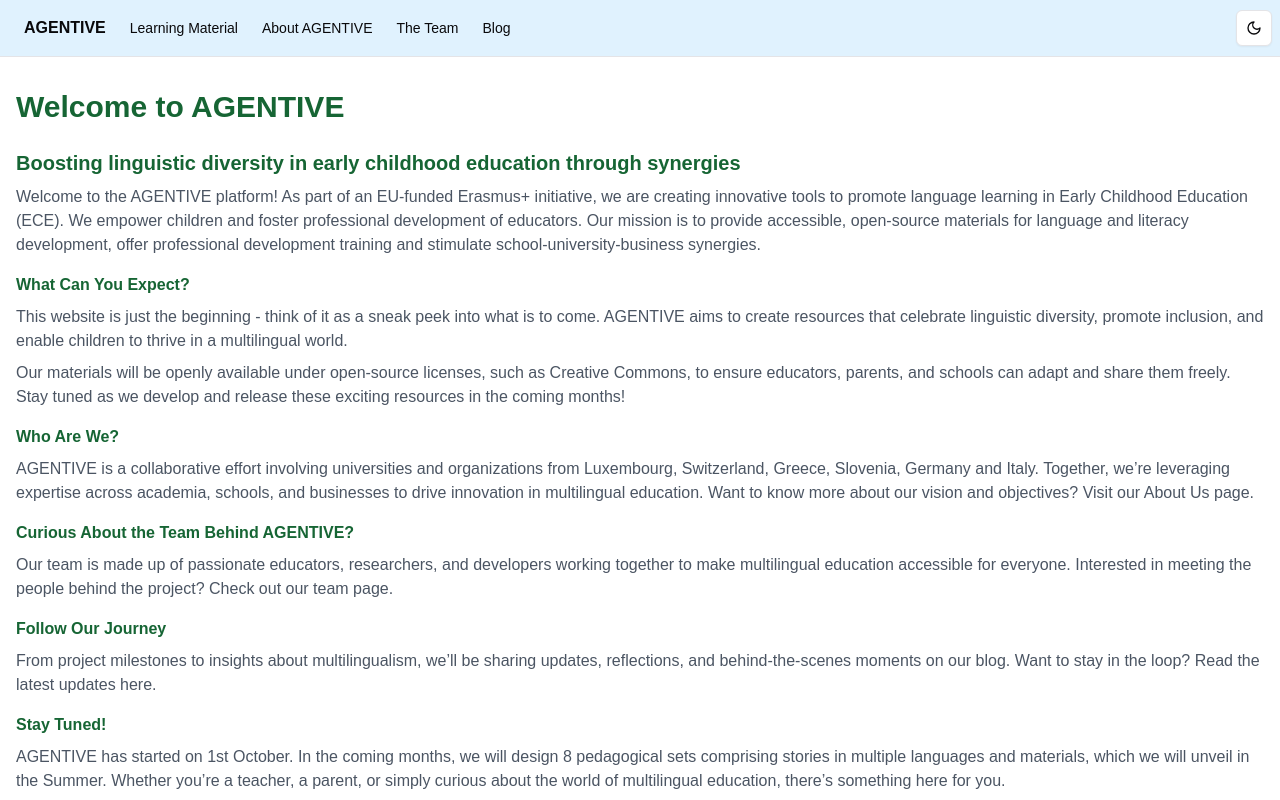
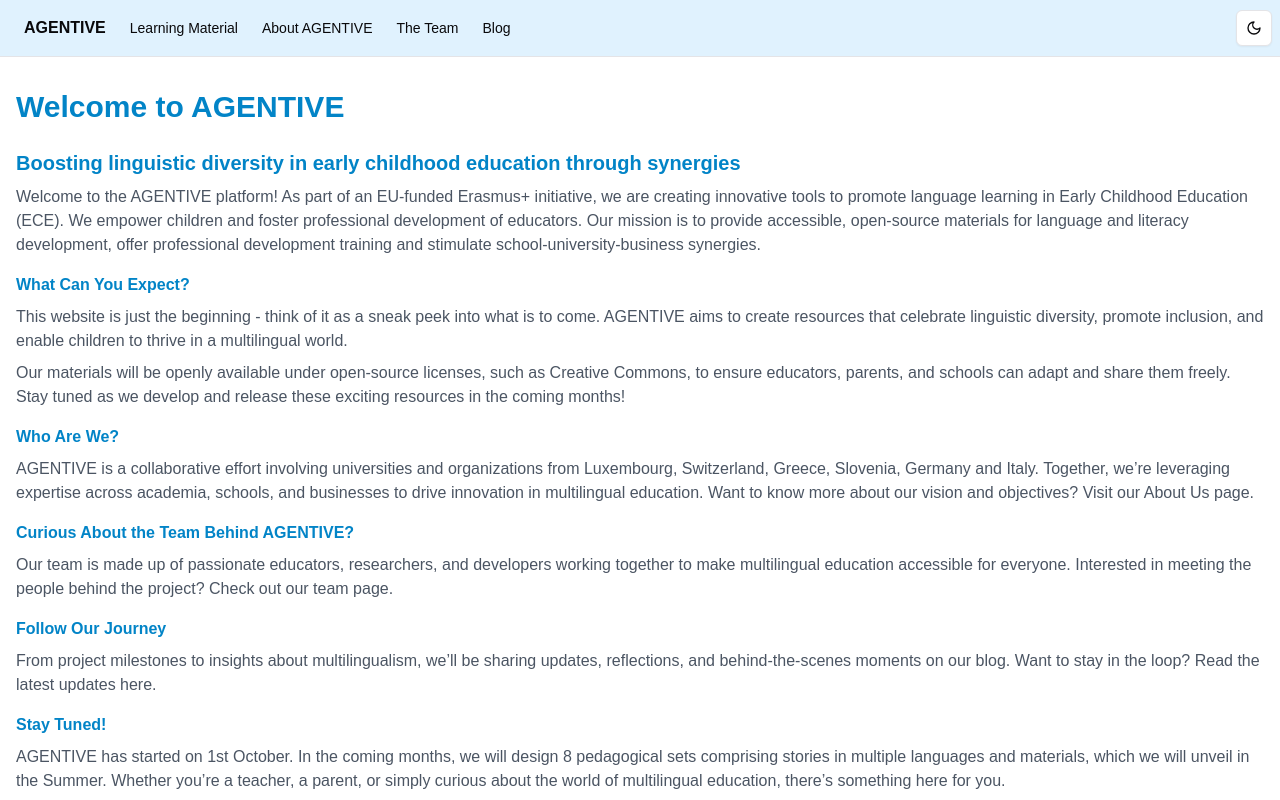
Before and after one commit to niklaskloth97/agentive, a Next.js app in the folder frontend/: page / in a window 1280 px wide. Shown: the top 800 px of the page. Built offline with nearby package versions, Linux system fonts and the light colour scheme.

Commit message:
Änderungen Farbschema

```diff
--- a/frontend/app/blog/blog2/page.tsx
+++ b/frontend/app/blog/blog2/page.tsx
@@ -1,8 +1,8 @@
 export default function About() {
   return (
     <div className="container mx-auto py-8">
-      <h1 className="text-3xl font-bold mb-6  text-green-800 dark:text-green-600 ">Welcome to AGENTIVE </h1>
-      <h2 className="text-xl font-semibold text-green-800 mb-4 dark:text-green-600"> Our &quot;Virtual Window&quot; to the Future of Multilingual Education </h2>
+      <h1 className="text-3xl font-bold mb-6  text-sky-600 dark:text-sky-400">Welcome to AGENTIVE </h1>
+      <h2 className="text-xl font-semibold text-sky-600 dark:text-sky-400"> Our &quot;Virtual Window&quot; to the Future of Multilingual Education </h2>
       <div className="flex flex-col md:flex-row gap-8">
         {/* <div className="md:w-1/2">
           <Image src="/placeholder.svg" alt="About AGENTIVE" width={500} height={300} className="rounded-lg mb-4" />
@@ -11,7 +11,7 @@ export default function About() {
           <p className="text-gray-600 mb-6 dark:text-white">
           We are thrilled to announce the go-live of the AGENTIVE website, your first glimpse into a transformative project designed to revolutionize multilingual education in early childhood. While this is just the beginning, our site serves as a &quot;virtual shop window&quot; showcasing what&apos;s to come. Unlike a traditional shop, however, everything we offer will be freely available, reflecting our commitment to open-source principles and accessibility for all.
           </p>
-          <h2 className="text-m font-semibold text-green-800 mb-2 dark:text-green-600"> A Platform for Open Education </h2>
+          <h2 className="text-m font-semibold text-sky-600 dark:text-sky-400"> A Platform for Open Education </h2>
           <div className="text-gray-600 mb-4 dark:text-white">
             <p className='mb-1'>At the heart of AGENTIVE is the principle of openness:</p>
             <ul className="list-disc ml-8">
@@ -37,7 +37,7 @@ export default function About() {
             </ul>
           </div>
 
-          <h2 className="text-m font-semibold mb-2 text-green-800 dark:text-green-600"> A Glimpse of What&apos;s to Come </h2>
+          <h2 className="text-m font-semibold mb-2 text-sky-600 dark:text-sky-400"> A Glimpse of What&apos;s to Come </h2>
           <div className="text-gray-600 mb-4 dark:text-white">
             <p className='mb-1'>While our website is live, AGENTIVE is still in the early stages of development. Here&apos;s what to expect in the coming months:</p>
             <ul className="list-disc ml-8">
@@ -72,7 +72,7 @@ export default function About() {
           </p>
 
 
-          <h2 className="text-m font-semibold mb-2 text-green-800 dark:text-green-600"> Our Platform Concept (For the Tech Enthusiasts here) </h2>
+          <h2 className="text-m font-semibold mb-2 text-sky-600 dark:text-sky-400"> Our Platform Concept (For the Tech Enthusiasts here) </h2>
 
           <div className="text-gray-600 mb-4 dark:text-white">
             <p className='mb-1'>For those curious about the technical backbone of our platform, AGENTIVE is built using state-of-the-art tools and frameworks:</p>
--- a/frontend/app/page.tsx
+++ b/frontend/app/page.tsx
@@ -1,32 +1,32 @@
 export default function Home() {
   return (
       <div className="container mx-auto py-8">
-        <h1 className="text-3xl mb-6 text-green-800 font-bold dark:text-green-600">Welcome to AGENTIVE</h1>
-        <h1 className="text-xl mb-2 text-green-800 font-semibold dark:text-green-600 ">Boosting linguistic diversity in early childhood education through synergies
+        <h1 className="text-3xl mb-6  font-bold text-sky-600 dark:text-sky-400">Welcome to AGENTIVE</h1>
+        <h1 className="text-xl mb-2 font-semibold text-sky-600 dark:text-sky-400 ">Boosting linguistic diversity in early childhood education through synergies
         </h1>
         <p className="text-gray-600 mb-4 dark:text-white">
         Welcome to the AGENTIVE platform! As part of an EU-funded Erasmus+ initiative, we are creating innovative tools to promote language learning in Early Childhood Education (ECE). We empower children and foster professional development of educators. Our mission is to  provide accessible, open-source materials for language and literacy development, offer professional development training and stimulate school-university-business synergies.
         </p> <div className="flex flex-col md:flex-row gap-8"></div>
-        <h2 className="text-m mb-2 text-green-800 font-semibold dark:text-green-600" >What Can You Expect?</h2>
+        <h2 className="text-m mb-2 font-semibold text-sky-600 dark:text-sky-400" >What Can You Expect?</h2>
           <p className="text-gray-600 mb-2 dark:text-white">
           This website is just the beginning - think of it as a sneak peek into what is to come. AGENTIVE aims to create resources that celebrate linguistic diversity, promote inclusion, and enable children to thrive in a multilingual world.
             </p>
           <p className="text-gray-600 mb-4 dark:text-white">
           Our materials will be openly available under open-source licenses, such as Creative Commons, to ensure educators, parents, and schools can adapt and share them freely. Stay tuned as we develop and release these exciting resources in the coming months!
             </p>
-        <h2 className="text-m mb-2 text-green-800 font-semibold dark:text-green-600">Who Are We?</h2>
+        <h2 className="text-m mb-2 font-semibold text-sky-600 dark:text-sky-400">Who Are We?</h2>
           <p className="text-gray-600 mb-4 dark:text-white">
           AGENTIVE is a collaborative effort involving universities and organizations from Luxembourg, Switzerland, Greece, Slovenia, Germany and Italy. Together, we’re leveraging expertise across academia, schools, and businesses to drive innovation in multilingual education. Want to know more about our vision and objectives? Visit our About Us page.
             </p>
-        <h2 className="text-m text-green-800 mb-2 font-semibold dark:text-green-600">Curious About the Team Behind AGENTIVE?</h2>
+        <h2 className="text-m mb-2 font-semibold text-sky-600 dark:text-sky-400">Curious About the Team Behind AGENTIVE?</h2>
           <p className="text-gray-600 mb-4 dark:text-white">
           Our team is made up of passionate educators, researchers, and developers working together to make multilingual education accessible for everyone. Interested in meeting the people behind the project? Check out our team page.
             </p>
-        <h2 className="text-m mb-2 text-green-800 font-semibold dark:text-green-600">Follow Our Journey</h2>
+        <h2 className="text-m mb-2 font-semibold text-sky-600 dark:text-sky-400">Follow Our Journey</h2>
           <p className="text-gray-600 mb-4 dark:text-white">
           From project milestones to insights about multilingualism, we’ll be sharing updates, reflections, and behind-the-scenes moments on our blog. Want to stay in the loop? Read the latest updates here.
           </p>
-        <h2 className="text-m text-green-800 mb-2 font-semibold dark:text-green-600">Stay Tuned!
+        <h2 className="text-m mb-2 font-semibold text-sky-600 dark:text-sky-400">Stay Tuned!
         </h2>
           <p className="text-gray-600 mb-2 dark:text-white">
           AGENTIVE has started on 1st October. In the coming months, we will design  8 pedagogical sets comprising stories in multiple languages and materials, which we will unveil in the Summer. Whether you’re a teacher, a parent, or simply curious about the world of multilingual education, there’s something here for you.
```
